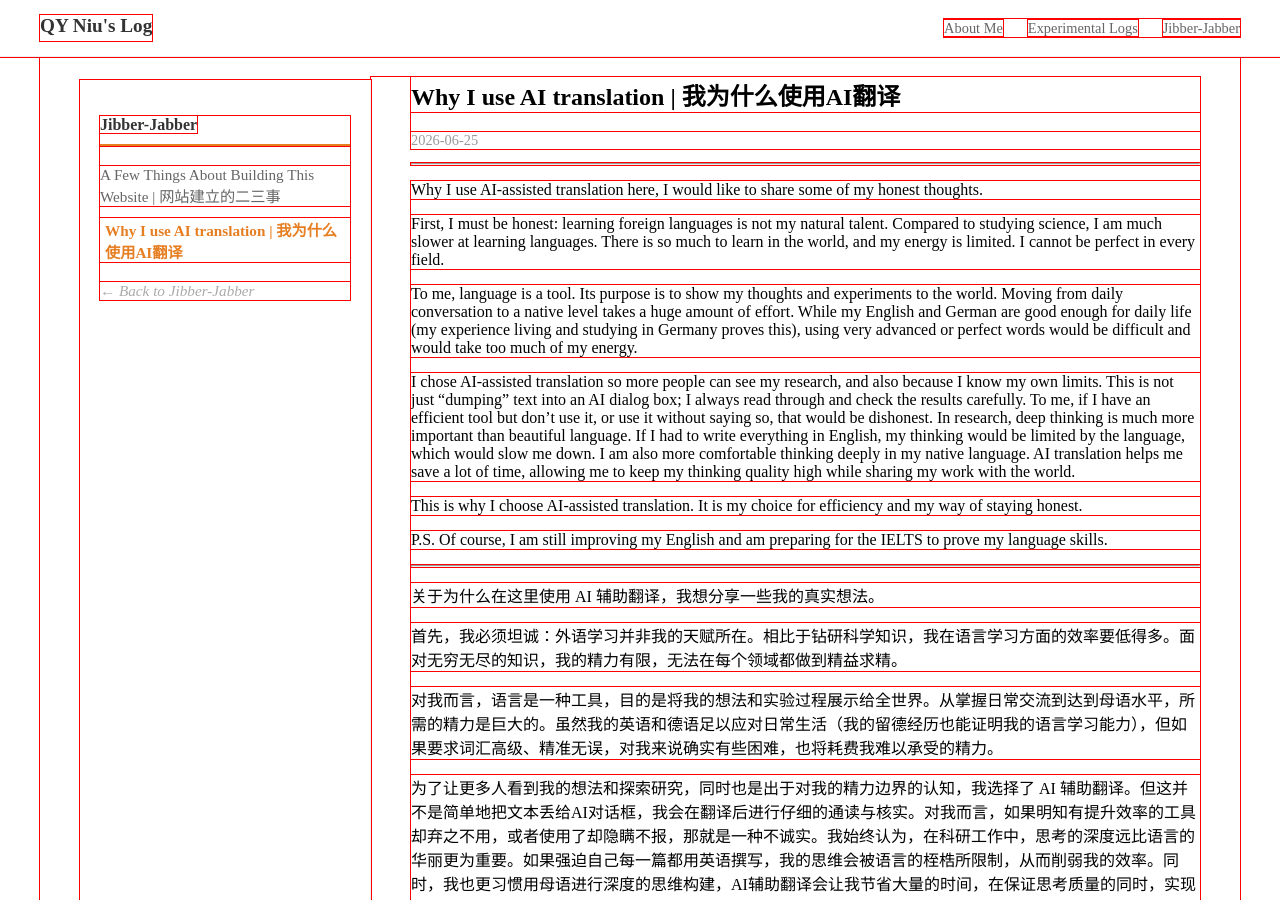
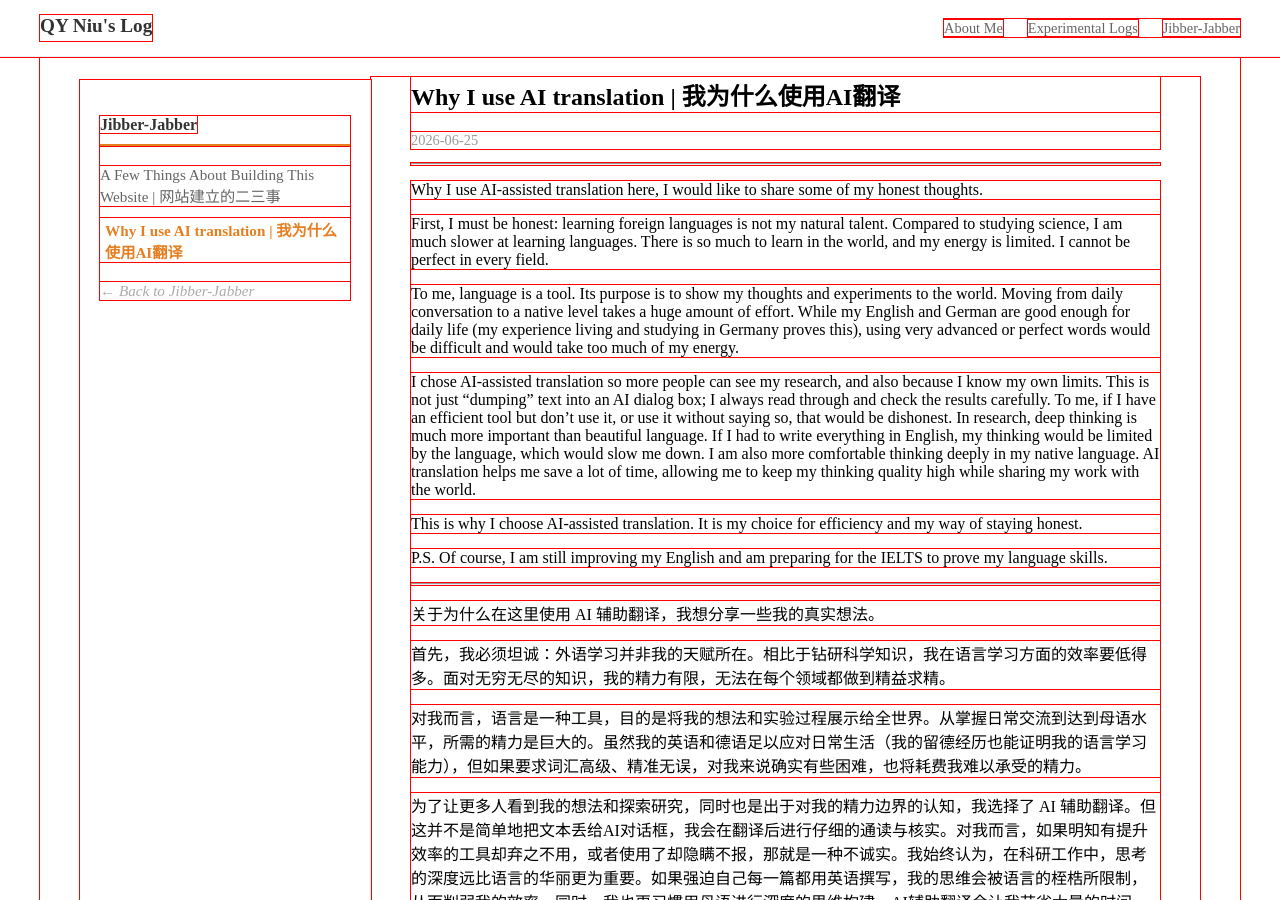
Before and after one commit to nqy-exp/nqy-exp.github.io, a Jekyll site: the page built from _ideas/Why I use AI translation | 我为什么使用AI翻译.md, in a window 1280 px wide and 900 px high. Built offline with Jekyll 4.4.1, drawn with Linux system fonts in a browser that asks for light colours.

Commit message:
Update style.css

```diff
--- a/assets/css/style.css
+++ b/assets/css/style.css
@@ -1281,3 +1281,34 @@ box-shadow: 0 1px 2px rgba(0,0,0,0.05);
 * {
     outline: 1px solid red !important;
 }
+/* =========================================
+   桌面端强制对称修复 (Desktop Symmetry Fix)
+   ========================================= */
+
+@media (min-width: 769px) {
+    /* 1. 确保整个容器是居中的，并且宽度受限 */
+    .layout-container_split {
+        display: flex !important;
+        flex-direction: row !important;
+        max-width: 1200px !important; /* 锁定最大宽度 */
+        margin-left: auto !important;  /* 强制居中 */
+        margin-right: auto !important; /* 强制居中 */
+        width: 100% !important;       /* 确保它占满可用空间但不超过限制 */
+        box-sizing: border-box !important;
+    }
+
+    /* 2. 确保主内容区不会被撑破，且左右间距对称 */
+    .main-content {
+        flex: 1 !important;
+        min-width: 0 !important;      /* 防止长单词撑开宽度 */
+        padding-left: 40px !important; /* 保持你原来的左侧边距 */
+        padding-right: 40px !important; /* 【新增】强制加上右侧边距，实现对称 */
+        box-sizing: border-box !important;
+    }
+
+    /* 3. 如果有侧边栏，确保它不会把内容挤向一边 */
+    .sidebar {
+        flex-shrink: 0 !important;
+        width: 250px !important;
+    }
+}
```
